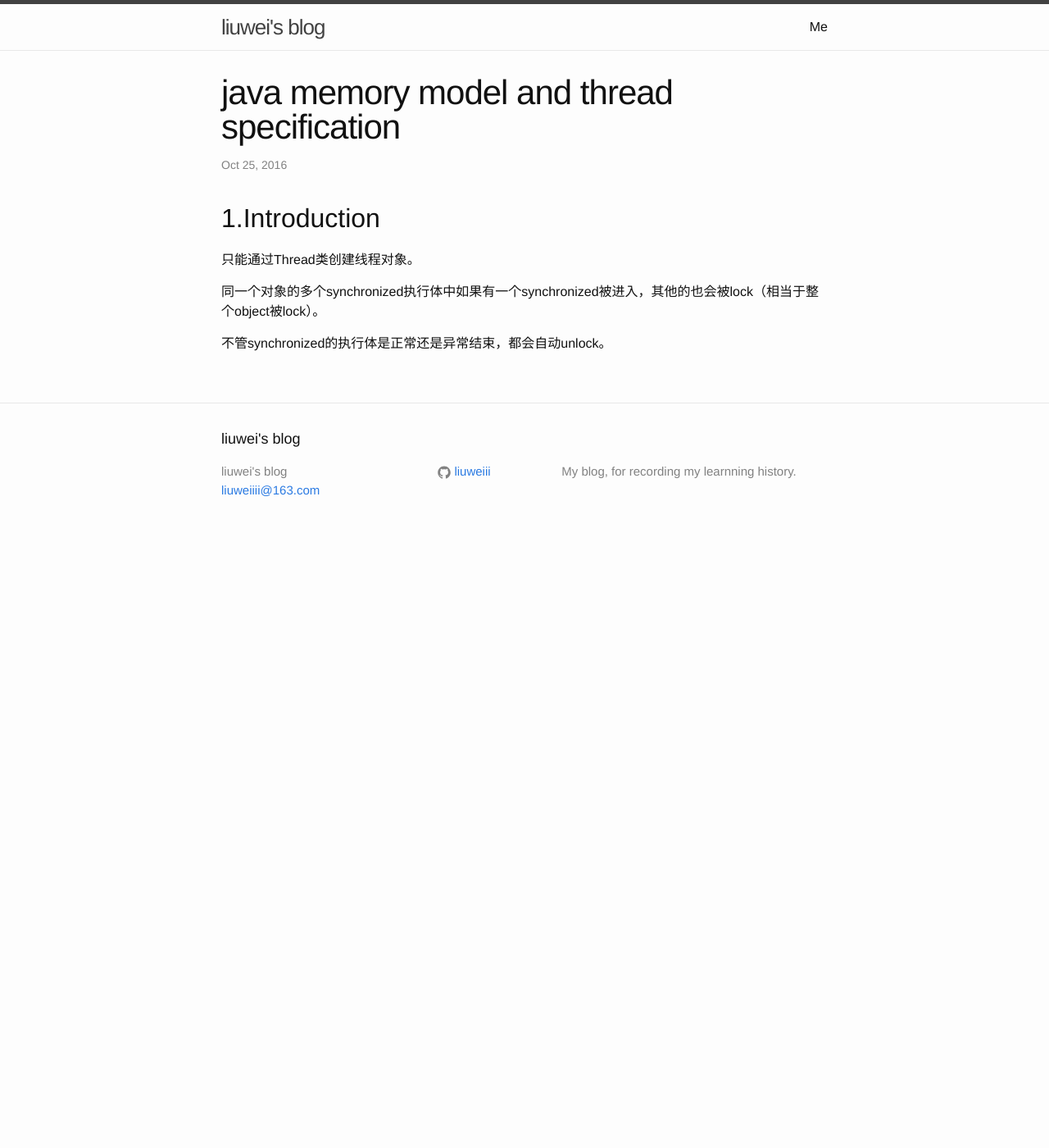
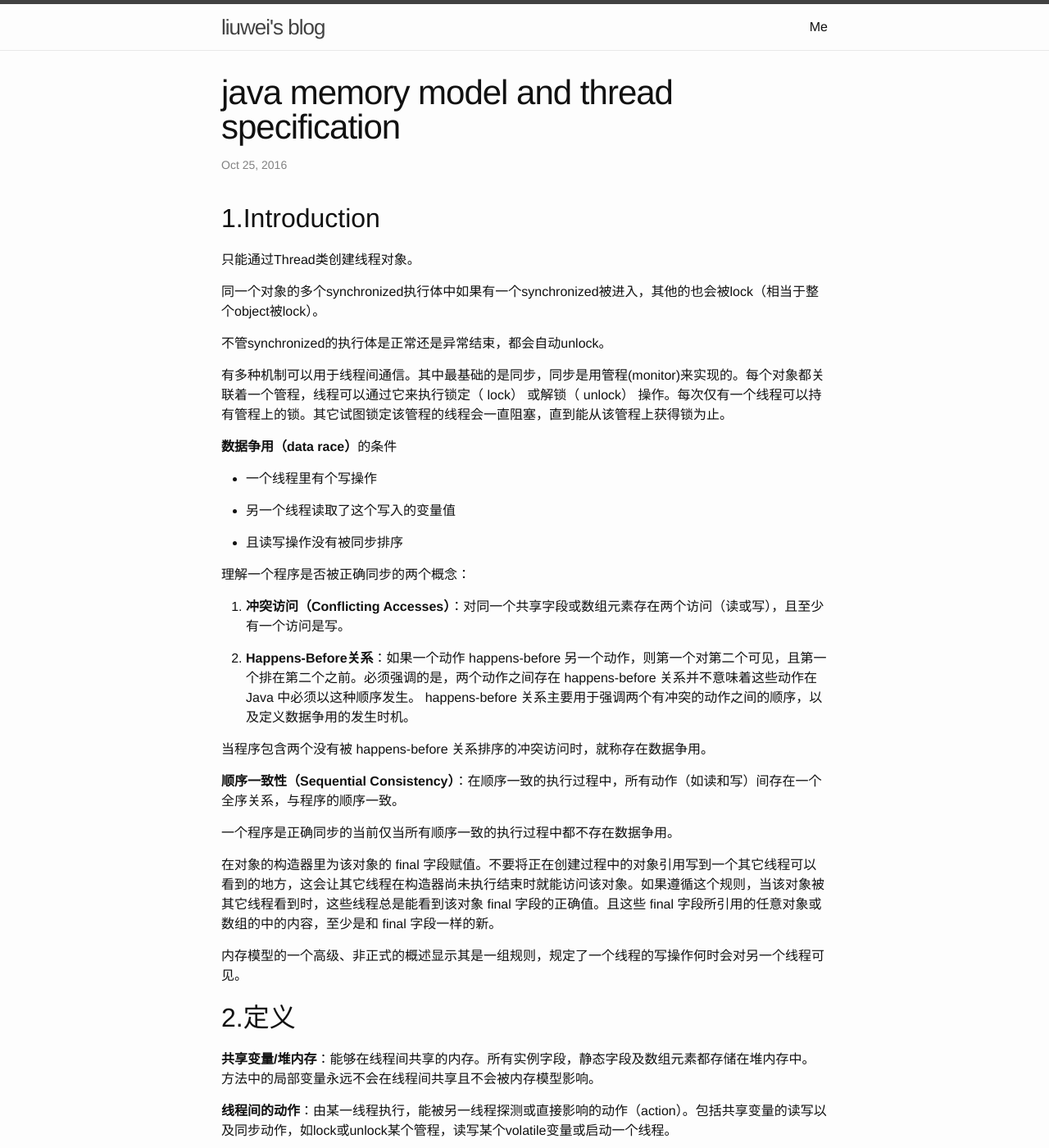
Before and after one commit to liuweiii/liuweiii.github.io, a Jekyll site: the page built from _posts/2016-10-26-java memory model and thread specification.markdown, in a window 1280 px wide and 1400 px high. Shown: the whole window at 82% size. Built offline with Jekyll 4.4.1, drawn with Linux system fonts in a browser that asks for light colours; some of the changed text lies outside the part shown.

Commit message:
jmm
Signed-off-by: liuwei <liuweiiii@163.com>

```diff
--- a/_posts/2016-10-26-java memory model and thread specification.markdown
+++ b/_posts/2016-10-26-java memory model and thread specification.markdown
@@ -15,3 +16,57 @@ tags:
 同一个对象的多个synchronized执行体中如果有一个synchronized被进入，其他的也会被lock（相当于整个object被lock）。
 
 不管synchronized的执行体是正常还是异常结束，都会自动unlock。
+
+有多种机制可以用于线程间通信。其中最基础的是同步，同步是用管程(monitor)来实现的。每个对象都关联着一个管程，线程可以通过它来执行锁定（ lock） 或解锁（ unlock） 操作。每次仅有一个线程可以持有管程上的锁。其它试图锁定该管程的线程会一直阻塞，直到能从该管程上获得锁为止。
+
+**数据争用（data race）**的条件
+
+- 一个线程里有个写操作
+
+- 另一个线程读取了这个写入的变量值
+
+- 且读写操作没有被同步排序
+
+理解一个程序是否被正确同步的两个概念：
+
+1. **冲突访问（Conflicting Accesses）**：对同一个共享字段或数组元素存在两个访问（读或写），且至少有一个访问是写。
+
+2. **Happens-Before关系**：如果一个动作 happens-before 另一个动作，则第一个对第二个可见，且第一个排在第二个之前。必须强调的是，两个动作之间存在 happens-before 关系并不意味着这些动作在 Java 中必须以这种顺序发生。 happens-before 关系主要用于强调两个有冲突的动作之间的顺序，以及定义数据争用的发生时机。
+
+当程序包含两个没有被 happens-before 关系排序的冲突访问时，就称存在数据争用。
+
+**顺序一致性（Sequential Consistency）**：在顺序一致的执行过程中，所有动作（如读和写）间存在一个全序关系，与程序的顺序一致。
+
+一个程序是正确同步的当前仅当所有顺序一致的执行过程中都不存在数据争用。
+
+在对象的构造器里为该对象的 final 字段赋值。不要将正在创建过程中的对象引用写到一个其它线程可以看到的地方，这会让其它线程在构造器尚未执行结束时就能访问该对象。如果遵循这个规则，当该对象被其它线程看到时，这些线程总是能看到该对象 final 字段的正确值。且这些 final 字段所引用的任意对象或数组的中的内容，至少是和 final 字段一样的新。
+
+内存模型的一个高级、非正式的概述显示其是一组规则，规定了一个线程的写操作何时会对另一个线程可见。
+
+## 2.定义
+
+**共享变量/堆内存**：能够在线程间共享的内存。所有实例字段，静态字段及数组元素都存储在堆内存中。方法中的局部变量永远不会在线程间共享且不会被内存模型影响。
+
+**线程间的动作**：由某一线程执行，能被另一线程探测或直接影响的动作（action）。包括共享变量的读写以及同步动作，如lock或unlock某个管程，读写某个volatile变量或启动一个线程。
+
+**程序顺序**：在所有由线程t执行的线程间动作中，t的程序顺序是一个全序，反映出的是根据t的线程内语义，这些动作的执行顺序。
+
+**线程内语义**：是单线程程序的标准语义，基于某个线程内读动作能看到的值，可以完整预测这个线程的行为。线程内语义决定某个线程孤立的执行过程。
+
+**同步动作**：包括lock、unlock、读写volatile变量、用于启动线程的动作以及用于探测线程是否结束的动作。
+
+**同步顺序**：一次执行过程中所有同步动作上的全序关系。
+
+## 3.Java内存模型的正式规范
+
+### 3.1 动作与执行过程
+
+**动作** 动作a 是通过元组<t, k, v, u>来描述的，其中：
+
+t - 执行该动作的线程
+
+k - 动作的类型：volatile read，volatile write，（非volatile）read，（非 volatile）写，lock，unlock，特殊的同步动作，外部动作以及线程分散（ thread divergence）动作。volatile read，volatile write，lock和unlock都是同步动作，特殊的同步动作有诸如启动一个线程，线程中由编译器生成的第一个或最后一个动作，以及探测某个线程是否终止的动作。
+
+v - 动作中涉及到的变量或管程
+
+u - 该动作的任意一个唯一标识符
```
Also changed, not shown: other parts of _posts/2016-10-26-java memory model and thread specification.markdown (+1 -0 lines).
